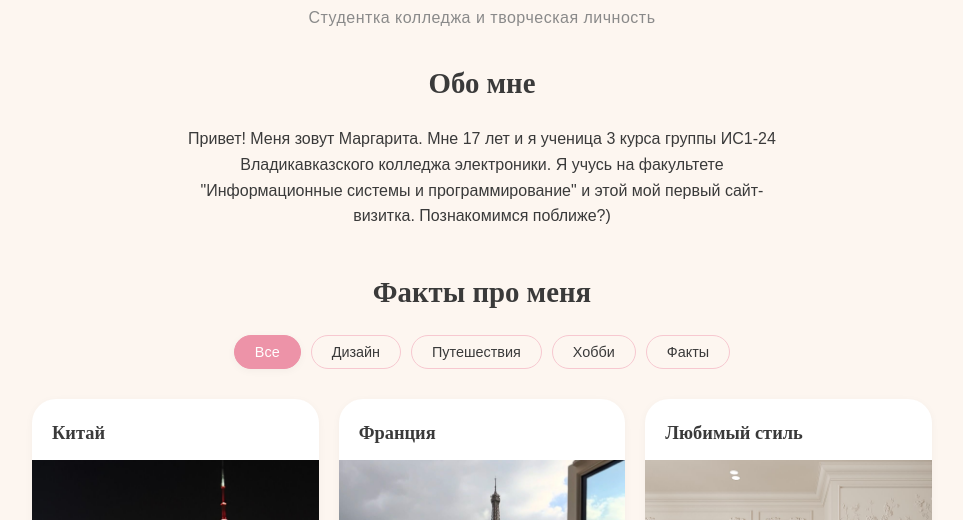
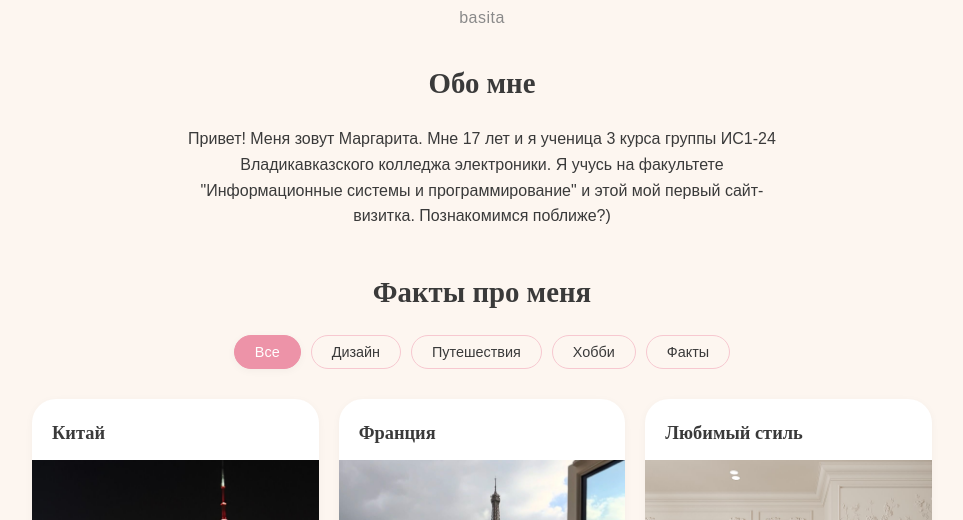
Before and after one commit to hd5hkk7srv-star/my-visitka, a plain HTML site: page index.html in a window 1280 px wide. Shown: the part 280-800 px from the top of the page, without its empty margins (158-1121 px from the left). Drawn offline with Linux system fonts and the light colour scheme.

Commit message:
Update index.html

```diff
--- a/index.html
+++ b/index.html
@@ -11,7 +11,7 @@
     <img src="https://sun9-85.vkuserphoto.ru/s/v1/ig2/6nrP7b7lZ6qX_yVg2529t2r0tgw_UBaN-JxdNKApOqdO1sh-0xhWt1UDDCslFNRKj_Yp8Un91jDG7bYQXNlFZjUg.jpg?quality=95&as=32x43,48x64,72x96,108x144,160x213,240x320,360x480,480x640,540x720,640x853,720x960,1080x1440,1280x1707,1440x1920,1920x2560&from=bu&u=eJBfYu4WpDt81prmbMqwrhTWgXa6kmuilV4obrNxZ1w&cs=640x0"
     alt="my photo" class="avatar">
     <h1 class="name">Басиева Маргарита </h1>
-    <p class="tagline">Студентка колледжа и творческая личность</p>
+    <p class="tagline">basita</p>
     <button id="theme-toggle" class="theme-btn" aria-label="Переключить тему">🌙</button>
 </header>
 <main class="main">
```
